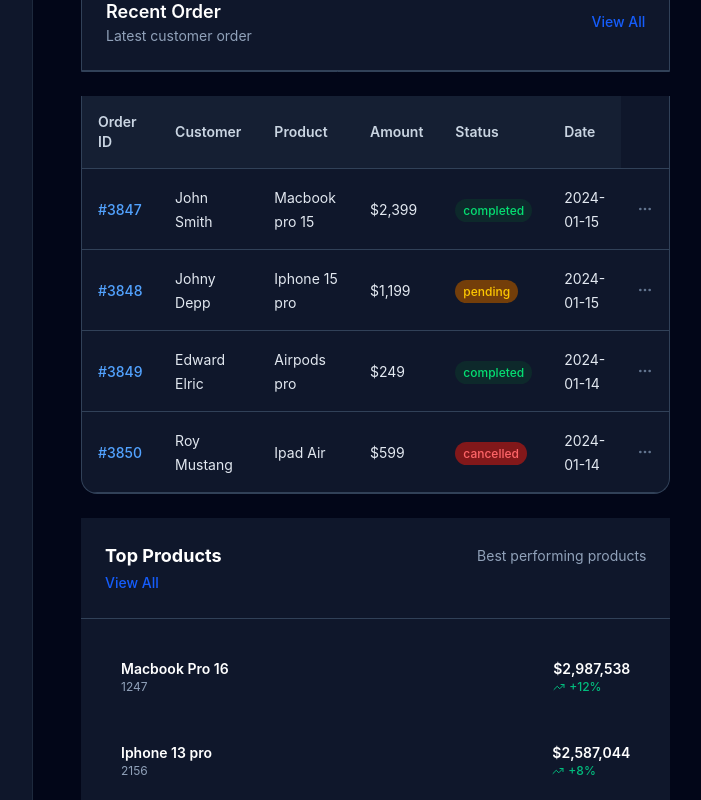
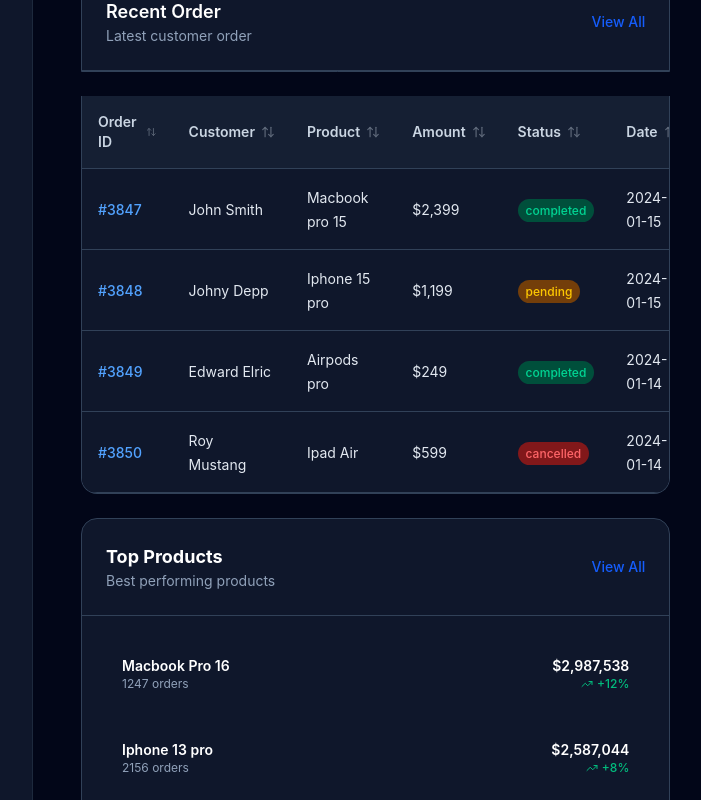
Before and after one commit to sheelamahato27-ship-it/Admin-panel-dashboard, a React (Vite) app: page / in a window 1280 px wide. Shown: the part 860-1660 px from the top of the page, without its empty margins (255-956 px from the left). Built offline with nearby package versions, Linux system fonts and the light colour scheme.

Commit message:
update TableSection.jsx

```diff
--- a/src/components/Dashboard/TableSection.jsx
+++ b/src/components/Dashboard/TableSection.jsx
@@ -1,96 +1,79 @@
-import { MoreHorizontal, TrendingDown, TrendingUp } from 'lucide-react'
-import React from 'react'
+import { MoreHorizontal, TrendingDown, TrendingUp, ArrowUpDown, ArrowUp, ArrowDown } from 'lucide-react'
+import React, { useState, useMemo } from 'react'
 
 const TableSection = () => {
 
-    const recentOrders = [
-        {
-            id:'#3847',
-            customer:'John Smith',
-            product:'Macbook pro 15',
-            amount:'$2,399',
-            status:'completed',
-            date:'2024-01-15'
-        },
-        {
-            id:'#3848',
-            customer:'Johny Depp',
-            product:'Iphone 15 pro',
-            amount:'$1,199',
-            status:'pending',
-            date:'2024-01-15'
-        },
-        {
-            id:'#3849',
-            customer:'Edward Elric',
-            product:'Airpods pro',
-            amount:'$249',
-            status:'completed',
-            date:'2024-01-14'
-        },
-        {
-            id:'#3850',
-            customer:'Roy Mustang',
-            product:'Ipad Air',
-            amount:'$599',
-            status:'cancelled',
-            date:'2024-01-14'
-        },
-    ];
+    const [recentOrders, setRecentOrders] = useState([
+        { id: '#3847', customer: 'John Smith', product: 'Macbook pro 15', amount: '$2,399', status: 'completed', date: '2024-01-15' },
+        { id: '#3848', customer: 'Johny Depp', product: 'Iphone 15 pro', amount: '$1,199', status: 'pending', date: '2024-01-15' },
+        { id: '#3849', customer: 'Edward Elric', product: 'Airpods pro', amount: '$249', status: 'completed', date: '2024-01-14' },
+        { id: '#3850', customer: 'Roy Mustang', product: 'Ipad Air', amount: '$599', status: 'cancelled', date: '2024-01-14' },
+    ]);
+
+
+    const [sortConfig, setSortConfig] = useState({ key: null, direction: 'asc' });
+
     const topProducts = [
-        {
-            name:'Macbook Pro 16',
-            sales:1247 ,
-            revenue:'$2,987,538' ,
-            trend:'up' ,
-            change: '+12%',
-
-        },
-        {
-            name:'Iphone 13 pro',
-            sales:2156 ,
-            revenue:'$2,587,044' ,
-            trend:'up' ,
-            change:'+8%' ,
-
-        },
-
-        {
-            name:'Airpods pro',
-            sales:3421 ,
-            revenue: '$852,229',
-            trend:'down' ,
-            change:'-3%' ,
-
-        },
-
-        {
-            name:'Ipad Air',
-            sales:987 ,
-            revenue:'$591,213' ,
-            trend:'up' ,
-            change:'+15%' ,
-
-        },
+        { name: 'Macbook Pro 16', sales: 1247, revenue: '$2,987,538', trend: 'up', change: '+12%' },
+        { name: 'Iphone 13 pro', sales: 2156, revenue: '$2,587,044', trend: 'up', change: '+8%' },
+        { name: 'Airpods pro', sales: 3421, revenue: '$852,229', trend: 'down', change: '-3%' },
+        { name: 'Ipad Air', sales: 987, revenue: '$591,213', trend: 'up', change: '+15%' },
     ];
 
+
+    const sortedOrders = useMemo(() => {
+        let sortableItems = [...recentOrders];
+        if (sortConfig.key !== null) {
+            sortableItems.sort((a, b) => {
+                let aValue = a[sortConfig.key];
+                let bValue = b[sortConfig.key];
+
+                // Special treatment for Amount strings like "$2,399"
+                if (sortConfig.key === 'amount') {
+                    aValue = parseFloat(a.amount.replace(/[^0-9.-]+/g, ""));
+                    bValue = parseFloat(b.amount.replace(/[^0-9.-]+/g, ""));
+                }
+
+                if (aValue < bValue) return sortConfig.direction === 'asc' ? -1 : 1;
+                if (aValue > bValue) return sortConfig.direction === 'asc' ? 1 : -1;
+                return 0;
+            });
+        }
+        return sortableItems;
+    }, [recentOrders, sortConfig]);
+
+    // 4. Request sort direction toggle
+    const requestSort = (key) => {
+        let direction = 'asc';
+        if (sortConfig.key === key && sortConfig.direction === 'asc') {
+            direction = 'desc';
+        }
+        setSortConfig({ key, direction });
+    };
+
+    // Helper to render the matching arrow visual icon next to columns
+    const getSortIcon = (key) => {
+        if (sortConfig.key !== key) {
+            return <ArrowUpDown className="w-3.5 h-3.5 ml-1.5 opacity-40 group-hover:opacity-100 transition-opacity" />;
+        }
+        return sortConfig.direction === 'asc'
+            ? <ArrowUp className="w-3.5 h-3.5 ml-1.5 text-blue-500" />
+            : <ArrowDown className="w-3.5 h-3.5 ml-1.5 text-blue-500" />;
+    };
+
     const getStatusColor = (status) => {
-        switch(status){
-          case'completed':
+        switch (status) {
+            case 'completed':
                 return 'bg-emerald-100 text-emerald-700 dark:bg-emerald-900  dark:text-emerald-400';
-
-          case'pending':
+            case 'pending':
                 return 'bg-yellow-100 text-yellow-700 dark:bg-yellow-900 dark:text-yellow-400';
-
             case 'cancelled':
                 return 'bg-red-100 text-red-700 dark:bg-red-900 dark:text-red-400';
-
             default:
                 return 'bg-slate-100 text-slate-700 dark:bg-slate-800 dark:text-slate-400';
-
+        }
     }
 
-    }
     return (
         <div className='space-y-6'>
             {/* Recent Order Header */}
@@ -99,13 +82,9 @@
                     <div className='flex items-center justify-between'>
                         <div>
                             <h3 className="text-lg font-semibold text-slate-900 dark:text-white">Recent Order</h3>
-                        <p className='text-sm text-slate-500 dark:text-slate-400'>
-                            Latest customer order
-                        </p>
+                            <p className='text-sm text-slate-500 dark:text-slate-400'>Latest customer order</p>
                         </div>
-                    <button className='text-blue-600 hover:text-blue-700 text-sm font-medium'>
-                        View All
-                    </button>
+                        <button className='text-blue-600 hover:text-blue-700 text-sm font-medium'>View All</button>
                     </div>
                 </div>
             </div>
@@ -115,99 +94,86 @@
                 <table className='w-full text-left border-collapse'>
                     <thead>
                         <tr className='border-b border-slate-200 dark:border-slate-700 bg-slate-50 dark:bg-slate-800/50'>
-                        <th className='p-4 text-sm font-semibold text-slate-600 dark:text-slate-300'>Order ID</th>
-                        <th className='p-4 text-sm font-semibold text-slate-600 dark:text-slate-300'>Customer</th>
-                        <th className='p-4 text-sm font-semibold text-slate-600 dark:text-slate-300'>Product</th>
-                        <th className='p-4 text-sm font-semibold text-slate-600 dark:text-slate-300'>Amount</th>
-                        <th className='p-4 text-sm font-semibold text-slate-600 dark:text-slate-300'>Status</th>
-                        <th className='p-4 text-sm font-semibold text-slate-600 dark:text-slate-300 w-10'>Date</th>
+                            {/* Visual upgrades: added hover styles, group parameters, pointers and handlers */}
+                            <th onClick={() => requestSort('id')} className='p-4 text-sm font-semibold text-slate-600 dark:text-slate-300 cursor-pointer select-none group'>
+                                <div className="flex items-center">Order ID {getSortIcon('id')}</div>
+                            </th>
+                            <th onClick={() => requestSort('customer')} className='p-4 text-sm font-semibold text-slate-600 dark:text-slate-300 cursor-pointer select-none group'>
+                                <div className="flex items-center">Customer {getSortIcon('customer')}</div>
+                            </th>
+                            <th onClick={() => requestSort('product')} className='p-4 text-sm font-semibold text-slate-600 dark:text-slate-300 cursor-pointer select-none group'>
+                                <div className="flex items-center">Product {getSortIcon('product')}</div>
+                            </th>
+                            <th onClick={() => requestSort('amount')} className='p-4 text-sm font-semibold text-slate-600 dark:text-slate-300 cursor-pointer select-none group'>
+                                <div className="flex items-center">Amount {getSortIcon('amount')}</div>
+                            </th>
+                            <th onClick={() => requestSort('status')} className='p-4 text-sm font-semibold text-slate-600 dark:text-slate-300 cursor-pointer select-none group'>
+                                <div className="flex items-center">Status {getSortIcon('status')}</div>
+                            </th>
+                            <th onClick={() => requestSort('date')} className='p-4 text-sm font-semibold text-slate-600 dark:text-slate-300 cursor-pointer select-none group w-32'>
+                                <div className="flex items-center">Date {getSortIcon('date')}</div>
+                            </th>
+                            <th className='p-4 text-sm font-semibold text-slate-600 dark:text-slate-300 w-10'></th>
                         </tr>
                     </thead>
                     <tbody>
-                    {recentOrders.map((order, index) => {
-                        return    <tr className='border-b border-slate-200 dark:border-slate-700 hover:bg-slate-50 dark:hover:bg-slate-800 transition-colors'>
-                        <td className='p-4' key={index}>
-                            <span className='text-sm font-medium text-blue-600 dark:text-blue-400'>
-                               {order.id}
-                            </span>
+                        {/*  Mapping the sorted items dynamically */}
+                        {sortedOrders.map((order, index) => (
+                            <tr key={order.id || index} className='border-b border-slate-200 dark:border-slate-700 hover:bg-slate-50 dark:hover:bg-slate-800 transition-colors'>
+                                <td className='p-4'>
+                                    <span className='text-sm font-medium text-blue-600 dark:text-blue-400'>{order.id}</span>
                                 </td>
                                 <td className='p-4'>
-                            <span className='text-sm text-slate-800 dark:text-slate-200'>
-                               {order.customer}
-                            </span>
+                                    <span className='text-sm text-slate-800 dark:text-slate-200'>{order.customer}</span>
                                 </td>
                                 <td className='p-4'>
-                            <span className='text-sm text-slate-800 dark:text-slate-200'>
-                              {order.product}
-                            </span>
+                                    <span className='text-sm text-slate-800 dark:text-slate-200'>{order.product}</span>
                                 </td>
                                 <td className='p-4'>
-                            <span className='text-sm text-slate-800 dark:text-slate-200'>
-                                {order.amount}
-                            </span>
+                                    <span className='text-sm text-slate-800 dark:text-slate-200'>{order.amount}</span>
                                 </td>
                                 <td className='p-4'>
-                            <span className={`text-xs px-2 py-1 rounded-full bg-green-100 text-green-700 dark:bg-green-900/30 dark:text-green-400 font-medium
-                                ${getStatusColor(order.status)}`}>
+                                    <span className={`text-xs px-2 py-1 rounded-full font-medium ${getStatusColor(order.status)}`}>
                                         {order.status}
                                     </span>
                                 </td>
                                 <td className='p-4'>
-                            <span className='text-sm text-slate-800 dark:text-slate-200'>
-                                {order.date}
-                            </span>
+                                    <span className='text-sm text-slate-800 dark:text-slate-200'>{order.date}</span>
                                 </td>
                                 <td className='p-4 text-slate-500 hover:text-slate-700 dark:hover:text-slate-300 cursor-pointer'>
                                     <MoreHorizontal className='w-4 h-4' />
                                 </td>
                             </tr>
-                    })}
+                        ))}
                     </tbody>
                 </table>
             </div>
-        {/*Top products */}
-        <div className='bg-white dark:bg-slate-900 backdrop-blur-xl rounded-2xlborder border-slate-200
-        dark:border-slate-700 overflow-hidden'>
-            <div className='p-6 border-b border-slate-200 dark:border-slate-700'>
-                <div className='flex items-center justify-between'>
-                    <div className='text-lg font-bold text-slate-800 dark:text-white'>
-                        <h3 className='text-lg font-bold text-slate-800 dark:text-white'>
-                            Top Products
-                        </h3>
+
+            {/* Top Products View Card */}
+            <div className='bg-white dark:bg-slate-900 backdrop-blur-xl rounded-2xl border border-slate-200 dark:border-slate-700 overflow-hidden'>
+                <div className='p-6 border-b border-slate-200 dark:border-slate-700 flex justify-between items-center'>
+                    <div>
+                        <h3 className='text-lg font-bold text-slate-800 dark:text-white'>Top Products</h3>
+                        <p className='text-sm text-slate-500 dark:text-slate-400'>Best performing products</p>
                     </div>
-                    <p className='text-sm text-slate-500 dark:text-slate-400'>
-                        Best performing products </p>
+                    <button className='text-blue-600 hover:text-blue-700 text-sm font-medium'>View All</button>
                 </div>
-                <button className='text-blue-600 hover:text-blue-700
-                text-sm font-medium'>View All</button>
-            </div>
-            {/*Dynamic Data*/}
                 <div className='p-6 space-y-4'>
-           {topProducts.map((product, index) => {
-             return  <div className='flex items-center justify-between p-4
-            rounded-xl hover:bg-slate-50dark:hover:bg-slate-800 transition-colors'>
+                    {topProducts.map((product, index) => (
+                        <div className='flex items-center justify-between p-4 rounded-xl hover:bg-slate-50 dark:hover:bg-slate-800 transition-colors' key={index}>
                             <div className='flex-1'>
-                    <h4 className='text-sm font-semibold text-slate-800 dark:text-white'>
-                        {product.name}
-                    </h4>
-                    <p className='text-xs text-slate-50 dark:text-slate-400'>
-                        {product.sales}
-                    </p>
-
+                                <h4 className='text-sm font-semibold text-slate-800 dark:text-white'>{product.name}</h4>
+                                <p className='text-xs text-slate-500 dark:text-slate-400'>{product.sales} orders</p>
                             </div>
                             <div className='text-right'>
-                    <p className='text-sm font-semibold text-slate-800 dark:text-white'>
-                        {product.revenue}</p>
-                        <div className='flex items-center space-x-1'>
-                            {product.trend === 'up' ? (<TrendingUp className='w-3 h-3 text-emerald-500' />): (<TrendingDown className='w-3 h-3 text-red-500'/>) }
-                            <span className={`text-xs font-medium ${product.trend === 'up' ?
-                                'text-emerald-500' : 'text-red-500'
-                            }`}>{product.change}</span>
-                        </div>
-
+                                <p className='text-sm font-semibold text-slate-800 dark:text-white'>{product.revenue}</p>
+                                <div className='flex items-center space-x-1 justify-end'>
+                                    {product.trend === 'up' ? <TrendingUp className='w-3 h-3 text-emerald-500' /> : <TrendingDown className='w-3 h-3 text-red-500' />}
+                                    <span className={`text-xs font-medium ${product.trend === 'up' ? 'text-emerald-500' : 'text-red-500'}`}>{product.change}</span>
                                 </div>
                             </div>
-           })}
+                        </div>
+                    ))}
                 </div>
             </div>
         </div>
```
Lines whose indentation alone changed are shown as unchanged.
